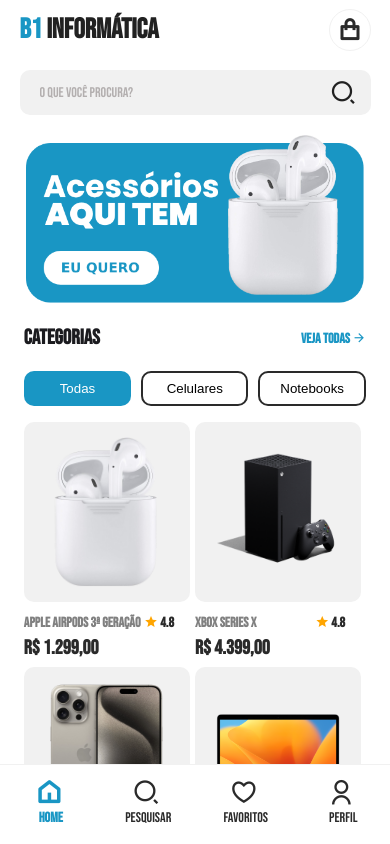
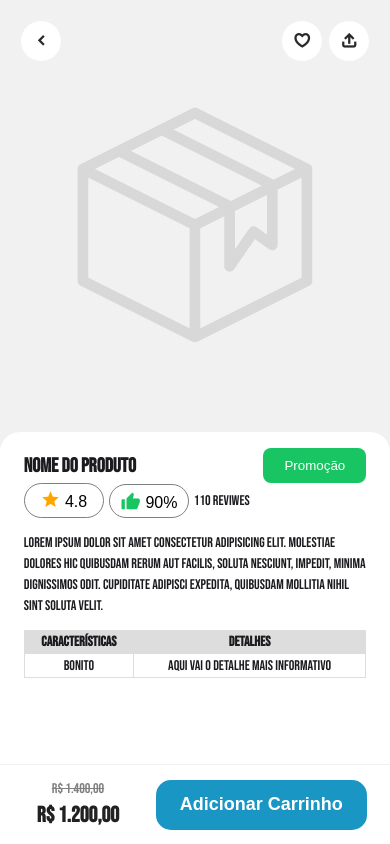
Before and after one commit to breenocunha/b1informatica, a website: page www/index.html in a window 390 px wide. Drawn offline with Linux system fonts and the light colour scheme; some packages are replaced by stand-ins of ours.

Commit message:
add detalhes_page

```diff
--- /dev/null
+++ b/www/css/detalhes.css
@@ -0,0 +1,145 @@
+:root {
+    --branco: #ffff;
+    --gelo: #f1f1f1;
+    --verde: #1996C4;
+    --preto: #2a2a2a;
+}
+
+.prod-detail {
+    background: var(--gelo);
+    width: 100%;
+    height: 450px;
+    display: flex;
+    align-items: center;
+    justify-content: center;
+    position: relative;
+}
+
+.prod-detail img {
+    max-width: 400px;
+}
+
+.buttons-top {
+    display: flex;
+    width: 100%;
+    position: absolute;
+    top: 20px;
+    justify-content: space-between;
+    align-items: center;
+}
+
+.buttons-top a {
+    width: 40px;
+    height: 40px;
+    background: var(--branco);
+    border-radius: 50%;
+    display: flex;
+    align-items: center;
+    justify-content: center;
+    color: var(--preto);
+    border: 1px solid var(--gelo);
+    font-size: 18px;
+}
+
+.buttons-top a:first-child {
+    margin-left: 20px;
+    margin-right: auto;
+}
+
+.buttons-top a:last-child {
+   margin-right: 20px;
+   margin-left: 5px;
+}
+
+.prod-content {
+    background: var(--branco);
+    border-top-right-radius: 20px;
+    border-top-left-radius: 20px;
+    margin-top: -50px;
+    position: relative;
+    z-index: 99;
+}
+.line {
+    display: flex;
+    align-items: center;
+    justify-content: space-between;
+    flex-flow: row wrap;
+}
+
+.line b {
+    font-size: 20px;
+}
+
+.promo-btn {
+    width: 30%;
+    background: #19c463;
+    border-radius: 8px;
+    border: none;
+    padding: 10px;
+    color: var(--branco);
+}
+
+.btn-rates {
+    border: 1px solid gray;
+    border-radius: 20px;
+    padding: 5px 10px;
+    background: none;
+    margin-right: 5px;
+    width: 80px;
+    font-size: 16px;
+}
+
+.btn-rates i {
+    font-size: 20px;
+}
+
+.ri-thumb-up-fill {
+    color: #19c463;
+}
+
+table {
+    width: 100%;
+    border-collapse: collapse;
+    margin-bottom: 20px;
+}
+
+th, td {
+    padding: 1px;
+    text-align: center;
+    border-bottom: 1px solid #ddd;
+    border-right: 1px solid #ddd;
+    border-left: 1px solid #ddd;
+}
+
+th {
+    background-color: #ddd;
+}
+
+.flex-40 {
+    flex: 40%;
+}
+
+.flex-60 {
+    flex: 60%;
+}
+
+.riscado {
+    text-decoration: line-through;
+}
+
+.princing {
+    font-weight: 800;
+    font-size: 22px;
+}
+
+.add-cart {
+    width: 90%;
+    height: 50px;
+    border-radius: 15px;
+    border: none;
+    background-color: var(--verde);
+    color: var(--branco);
+    cursor: pointer;
+    font-size: 18px;
+    font-weight: 800;
+}
--- /dev/null
+++ b/www/detalhes.html
@@ -0,0 +1,101 @@
+<!DOCTYPE html>
+<html>
+
+<head>
+    <!-- Required meta tags-->
+    <meta charset="utf-8">
+    <meta name="viewport"
+        content="width=device-width, initial-scale=1, maximum-scale=1, minimum-scale=1, user-scalable=no, viewport-fit=cover">
+    <meta name="apple-mobile-web-app-capable" content="yes">
+    <!-- Color theme for statusbar (Android only) -->
+    <meta name="theme-color" content="#2196f3">
+    <!-- Your app title -->
+    <title>Template Tab</title>
+    <!-- Path to Framework7 Library Bundle CSS -->
+    <link rel="stylesheet" href="lib/framework7-bundle.min.css">
+    <!-- CSS PERSONALIZADO PARA MENU-->
+    <link rel="stylesheet" href="css/index.css">
+    <!--Ícones Material Design-->
+    <link rel="stylesheet" href="css/materialdesignicons.min.css">
+    <!--Icones Remix Icon-->
+    <link rel="stylesheet" href="css/remixicon/remixicon.css">
+
+
+</head>
+
+<body>
+    <!-- App root element -->
+    <div id="app">
+
+        <!-- Your main view, should have "view-main" class -->
+        <div class="view view-main">
+
+
+
+            <!-- Initial Page, "data-name" contains page name -->
+            <div data-name="detalhes" class="page color-theme-blue">
+
+                <!-- TAB BAR-->
+                <div class="toolbar toolbar-bottom">
+                    <div class="toolbar-inner display-flex align-items-center justify-content-center">
+                        <div class="flex-40 text-align-center">
+                            <span class="riscado color-gray">R$ 1.400,00</span>
+                            <h3 class="princing no-padding no-margin">R$ 1.200,00</h3>
+                        </div>
+                        <div class="flex-60">
+                            <button class="add-cart">Adicionar Carrinho</button>
+                        </div>
+                    </div>
+                </div>
+
+                <!-- Scrollable page content -->
+                <div class="page-content">
+                    <div class="prod-detail">
+                        <div class="buttons-top">
+                            <a href="/index/"><i class="ri-arrow-left-s-line"></i></a>
+                            <a href="#"><i class="ri-heart-3-line"></i></a>
+                            <a href="#"><i class="ri-share-2-line"></i></a>
+                        </div>
+                        <img src="img/default.png" alt="">
+                    </div>
+                    <div class="prod-content">
+                        <div class="block">
+                            <div class="line padding-top">
+                                <b>Nome do Produto</b>
+                                <button class="promo-btn">Promoção</button>
+                            </div>
+                            <div class="display-flex align-items-center justify-content-start">
+                                <button class="btn-rates"><i class="mdi mdi-star"></i> 4.8</button>
+                                <button class="btn-rates"><i class="ri-thumb-up-fill"></i> 90%</button>
+                                <span>110 reviwes</span>
+                            </div>
+                            <div class="display-flex align-items-center justify-content-center">
+                                <p>Lorem ipsum dolor sit amet consectetur adipisicing elit. Molestiae dolores hic quibusdam rerum aut facilis, soluta nesciunt, impedit, minima dignissimos odit. Cupiditate adipisci expedita, quibusdam mollitia nihil sint soluta velit.</p>
+                            </div>
+
+                            <table>
+                                <tr>
+                                    <th>Características</th>
+                                    <th>Detalhes</th>
+                                </tr>
+                                <tr>
+                                    <td>Bonito</td>
+                                    <td>Aqui vai o detalhe mais informativo</td>
+                                </tr>
+                            </table>
+                        </div>
+                    </div>
+                </div>
+            </div>
+        </div>
+    </div>
+    <!-- Path to Framework7 Library Bundle JS-->
+    <script type="text/javascript" src="lib/framework7-bundle.min.js"></script>
+	<!-- jQuery -->
+	<script type="text/javascript" src="lib/jquery-3.7.0.min.js"></script>
+    <!-- Roteamento do app-->
+    <script type="text/javascript" src="js/routes.js"></script>
+    <script src="cordova.js"></script>
+</body>
+
+</html>
--- a/www/index.html
+++ b/www/index.html
@@ -15,6 +15,7 @@
     <link rel="stylesheet" href="lib/framework7-bundle.min.css">
     <!-- CSS PERSONALIZADO PARA MENU-->
     <link rel="stylesheet" href="css/index.css">
+    <link rel="stylesheet" href="css/detalhes.css">
     <!--Ícones Material Design-->
     <link rel="stylesheet" href="css/materialdesignicons.min.css">
     <!--Icones Remix Icon-->
@@ -31,7 +32,7 @@
         <div class="view view-main">
 
             <!-- TAB BAR-->
-            <div class="toolbar toolbar-bottom">
+            <div id="menuPrincipal" class="toolbar toolbar-bottom">
                 <div class="toolbar-inner display-flex">
                     <a href="/index/" class="tab-link link active">
                         <i class="ri-home-5-line"></i>
@@ -133,7 +134,7 @@
                         <div id="produtos" class="margin-top row display-flex align-items-center justify-content-start">
                             <!--Item Card-->
                             <div class="item-card">
-                                <a href="#" class="item">
+                                <a href="/detalhes/" class="item">
                                     <div class="img-container">
                                         <img src="img/airpod.png" alt="">
                                     </div>
--- a/www/js/routes.js
+++ b/www/js/routes.js
@@ -24,12 +24,14 @@
 	  on: {
 		pageBeforeIn: function (event, page) {
 		// fazer algo antes da página ser exibida
+    $("#menuPrincipal").show("fast");
 		},
 		pageAfterIn: function (event, page) {
 		// fazer algo depois da página ser exibida
 		},
 		pageInit: function (event, page) {
 		// fazer algo quando a página for inicializada
+    app.views.main.router.navigate('/detalhes/');
     $.getScript('js/index.js');
 
       var swiper = new Swiper(".mySwiper", {
@@ -143,6 +145,26 @@
 		},
 	  }
     },
+    {
+      path: '/detalhes/',
+      url: 'detalhes.html',
+      animate: false,
+	  on: {
+		pageBeforeIn: function (event, page) {
+		// fazer algo antes da página ser exibida
+    $("#menuPrincipal").hide("fast");
+		},
+		pageAfterIn: function (event, page) {
+		// fazer algo depois da página ser exibida
+		},
+		pageInit: function (event, page) {
+		// fazer algo quando a página for inicializada
+		},
+		pageBeforeRemove: function (event, page) {
+		// fazer algo antes da página ser removida do DOM
+		},
+	  }
+    },
   ],
   // ... other parameters
 });
```
